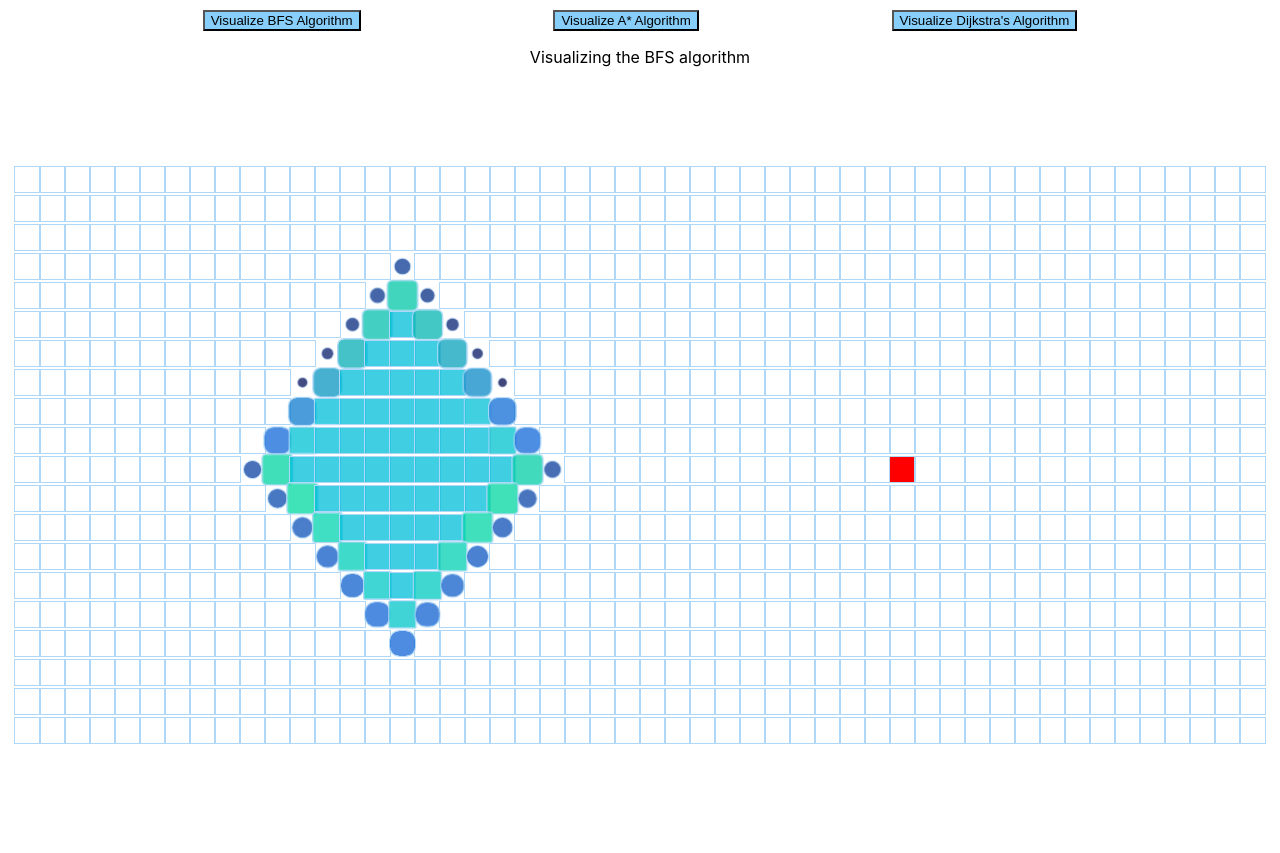
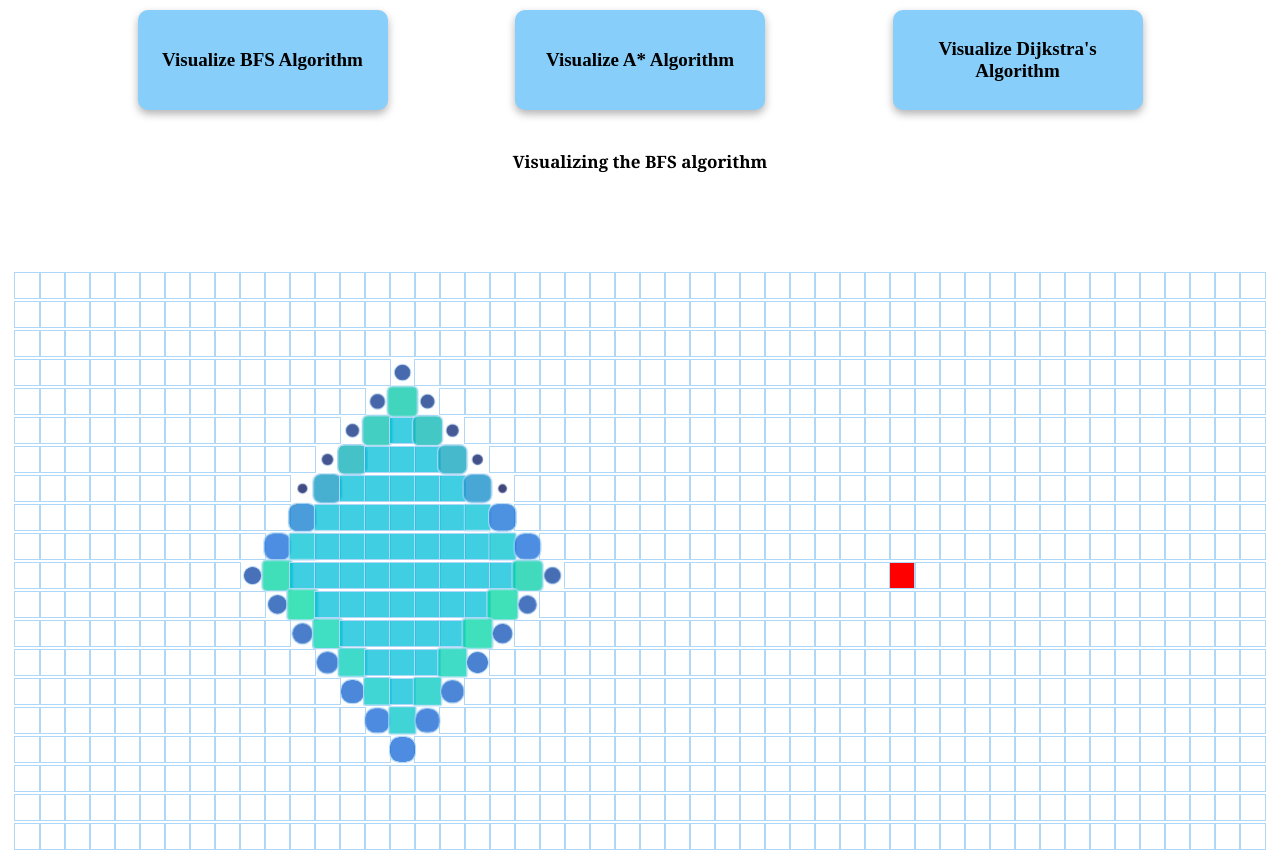
Before and after one commit to prakharsri007/PathFinder-Visualizer, a React (Create React App) app in the folder my-app/: page / in a window 1280 px wide. Both pictures are taken after a click on the button "Visualize BFS Algorithm". Before the commit the page ends 800 px from the top, so only its background shows below. Built offline with nearby package versions, Linux system fonts and the light colour scheme.

Commit message:
refreshing removed

```diff
--- a/my-app/src/PathfindingVisualizer/PathfindingVisualizer.css
+++ b/my-app/src/PathfindingVisualizer/PathfindingVisualizer.css
@@ -4,6 +4,16 @@
 
 button{
   background-color: lightskyblue;
+  height: 100px;
+  width: 250px;
+  font-family:  'Times New Roman';
+  color: black;
+  font-weight: bold;
+  font-size: 19px;
+  border-radius: 10px;
+  box-shadow: 0px 4px 8px rgba(0, 0, 0, 0.3);
+  border: none;
+  cursor: pointer;
 }
 
  .row {
@@ -16,3 +26,19 @@ button{
   display: none;
   text-align: center;
  }
+
+ .algo_title{
+  font-family: 'Georgia';
+  font-size: 17px;
+  font-weight: bold;
+  margin-bottom: 0.1px;
+  margin-top: 40px;
+ }
+
+ .newtry{
+  height: 50px;
+  width: 300px;
+  background-color: bisque;
+  margin-top: 15px;
+  margin-bottom: 0;
+ }
--- a/my-app/src/PathfindingVisualizer/PathfindingVisualizer.jsx
+++ b/my-app/src/PathfindingVisualizer/PathfindingVisualizer.jsx
@@ -19,6 +19,12 @@ export default class PathfindingVisualizer extends Component {
       grid: [],
       mouseIsPressed: false,
       selectedAlgorithm: null,
+      bfsVisualized: false,
+      bfsRunning: false,
+      astarVisualized: false,
+      astarRunning: false,
+      dijkstraVisualized: false,
+      dijkstraRunning: false,
     };
   }
 
@@ -56,22 +62,26 @@ export default class PathfindingVisualizer extends Component {
   }
 
   animateDijkstra(visitedNodesInOrder, nodesInShortestPathOrder) {
+    const delay = 30; // Adjust the delay here
+    this.setState({ dijkstraRunning: true });
     for (let i = 0; i <= visitedNodesInOrder.length; i++) {
       if (i === visitedNodesInOrder.length) {
         setTimeout(() => {
+          this.setState({ dijkstraRunning: false, dijkstraVisualized: true });
           this.animateShortestPath(nodesInShortestPathOrder);
-        }, 15 * i); // Adjust the delay here
+        }, delay * i); // Adjust the delay here
         return;
       }
       setTimeout(() => {
         const node = visitedNodesInOrder[i];
         document.getElementById(`node-${node.row}-${node.col}`).className =
           'node node-visited';
-      }, 15 * i); // Adjust the delay here
+      }, delay * i); // Adjust the delay here
     }
   }
   animateBFS(visitedNodesInOrder, nodesInShortestPathOrder) {
     const delay = 30; // Adjust the delay here
+    this.setState({ bfsRunning: true });
 
     for (let i = 0; i < visitedNodesInOrder.length; i++) {
       setTimeout(() => {
@@ -82,6 +92,7 @@ export default class PathfindingVisualizer extends Component {
     }
 
     setTimeout(() => {
+      this.setState({ bfsRunning: false, bfsVisualized: true });
       this.animateShortestPath(nodesInShortestPathOrder);
     }, delay * visitedNodesInOrder.length);
   }
@@ -98,12 +109,6 @@ export default class PathfindingVisualizer extends Component {
   }
   //Dijkstra function
   visualizeDijkstra() {
-    // const tardiv = document.getElementsByClassName("hidden1")[0];
-    // tardiv.style.display = "block";
-    // const tardiv2 = document.getElementsByClassName("hidden2")[0];
-    // tardiv2.style.display = "none";
-    // const tardiv3 = document.getElementsByClassName("hidden3")[0];
-    // tardiv3.style.display = "none";
     const {grid} = this.state;
     const startNode = grid[START_NODE_ROW][START_NODE_COL];
     const finishNode = grid[FINISH_NODE_ROW][FINISH_NODE_COL];
@@ -113,12 +118,6 @@ export default class PathfindingVisualizer extends Component {
   }
   //A*  function
   visualizeAStar() {
-    // const tardiv = document.getElementsByClassName("hidden2")[0];
-    // tardiv.style.display = "block";
-    // const tardiv3 = document.getElementsByClassName("hidden3")[0];
-    // tardiv3.style.display = "none";
-    // const tardiv1 = document.getElementsByClassName("hidden1")[0];
-    // tardiv1.style.display = "none";
     const { grid } = this.state;
     const startNode = grid[START_NODE_ROW][START_NODE_COL];
     const finishNode = grid[FINISH_NODE_ROW][FINISH_NODE_COL];
@@ -128,12 +127,6 @@ export default class PathfindingVisualizer extends Component {
   }
   //BFS function
   visualizeBFS() {
-    // const tardiv = document.getElementsByClassName("hidden3")[0];
-    // tardiv.style.display = "block";
-    // const tardiv2 = document.getElementsByClassName("hidden2")[0];
-    // tardiv2.style.display = "none";
-    // const tardiv1 = document.getElementsByClassName("hidden1")[0];
-    // tardiv1.style.display = "none";
     const { grid } = this.state;
     const startNode = grid[START_NODE_ROW][START_NODE_COL];
     const finishNode = grid[FINISH_NODE_ROW][FINISH_NODE_COL];
@@ -144,15 +137,15 @@ export default class PathfindingVisualizer extends Component {
 
 
   render() {
-    const {grid, mouseIsPressed, selectedAlgorithm} = this.state;
+    const {grid, mouseIsPressed, selectedAlgorithm, bfsVisualized, bfsRunning, astarVisualized, astarRunning, dijkstraVisualized, dijkstraRunning} = this.state;
 
     let visualization;
     if (selectedAlgorithm === 'dijkstra') {
-      visualization = <p>Visualizing the Dijkstra's algorithm</p>;
+      visualization = <p class='algo_title'>Visualizing the Dijkstra's algorithm</p>;
     } else if (selectedAlgorithm === 'astar') {
-      visualization = <p>Visualizing the A* algorithm</p>;
+      visualization = <p class='algo_title'>Visualizing the A* algorithm</p>;
     } else if (selectedAlgorithm === 'bfs') {
-      visualization = <p>Visualizing the BFS algorithm</p>;
+      visualization = <p class='algo_title'>Visualizing the BFS algorithm</p>;
     }
 
     return (
@@ -172,6 +165,25 @@ export default class PathfindingVisualizer extends Component {
       </div>
 
       {visualization}
+
+      {bfsVisualized && !bfsRunning && (
+        <div>
+          <button class="newtry" onClick={() => window.location.reload()}>Try different algorithm</button>
+        </div>
+      )}
+
+      {astarVisualized && !astarRunning && (
+        <div>
+          <button class="newtry" onClick={() => window.location.reload()}>Try different algorithm</button>
+        </div>
+      )}
+
+      {dijkstraVisualized && !dijkstraRunning && (
+        <div>
+          <button class="newtry" onClick={() => window.location.reload()}>Try different algorithm</button>
+        </div>
+      )}
+
 
       {/* <div className="hidden1">
         <p>Visualizing the Dijkstra's algorithm</p>
```
